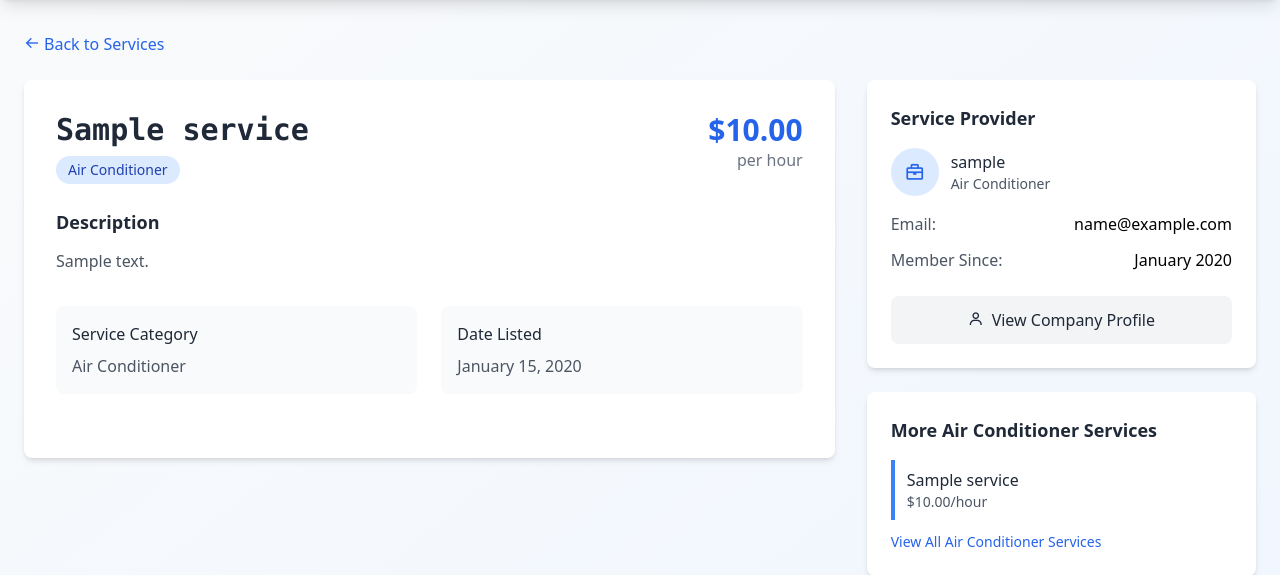
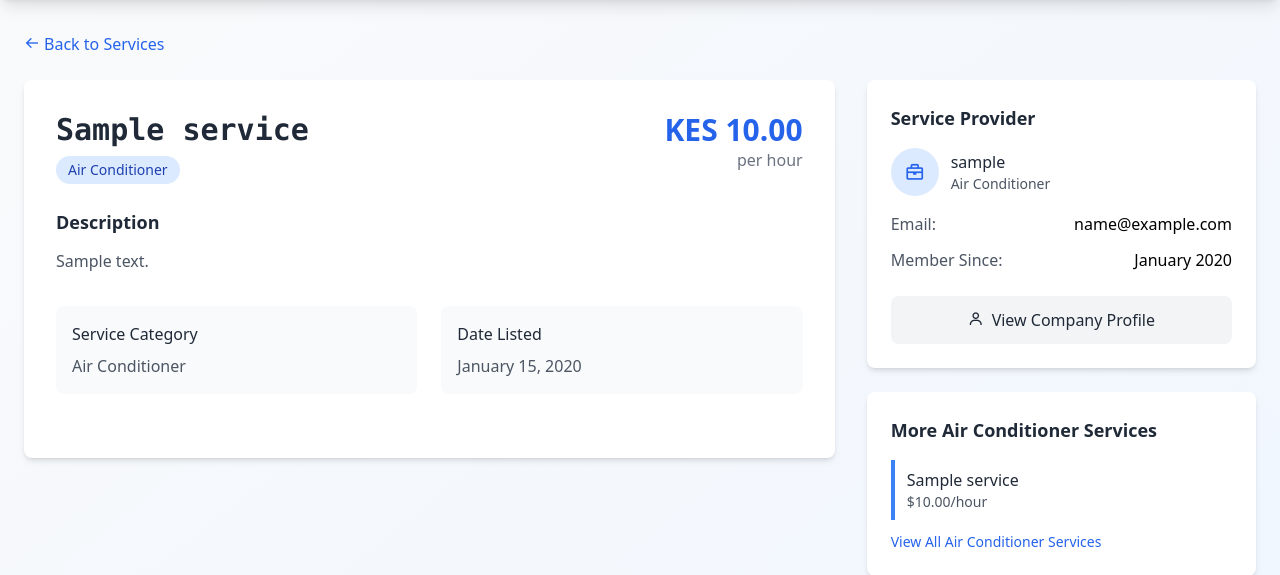
Before and after one commit to johneliud/xpertshub, a Django app: template services/templates/services/service_detail.html in a window 1280 px wide. Shown: the part 69-644 px from the top of the page. Run offline with Django 5.2, Linux system fonts and the light colour scheme; the template is opened without the code that fills it: values that come from a table or form of the project are taken from there, others are empty; tables that the repository leaves empty hold one stand-in row (values such as "Sample post"); some libraries are stand-ins or nearby versions.

Commit message:
feat: update service detail currency to KES
Change price display from USD ($) to Kenyan Shillings (KES) on the service detail page to maintain consistent currency presentation across all service information views.

```diff
--- a/services/templates/services/service_detail.html
+++ b/services/templates/services/service_detail.html
@@ -22,7 +22,7 @@
             </span>
           </div>
           <div class="text-right">
-            <div class="text-3xl font-bold text-blue-600">${{ service.price_per_hour }}</div>
+            <div class="text-3xl font-bold text-blue-600">KES {{ service.price_per_hour }}</div>
             <div class="text-gray-500">per hour</div>
           </div>
         </div>
```
